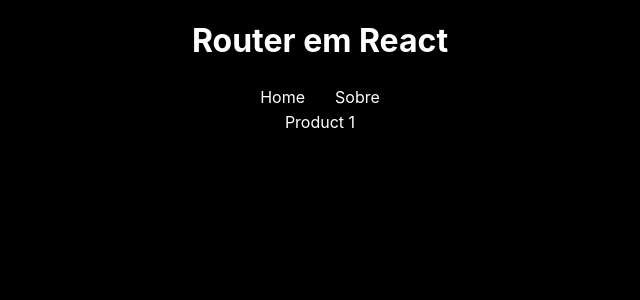
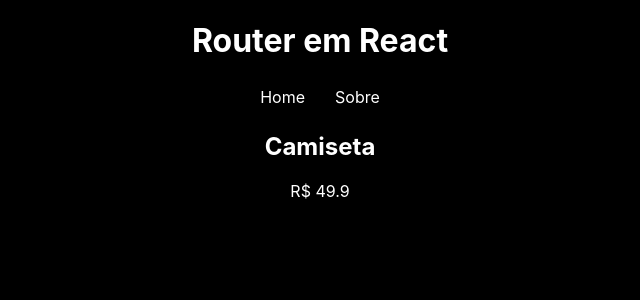
Before and after one commit to japajow/reactrouter, a React (Create React App) app: page /products/1 in a window 1280 px wide. Shown: the top 300 px of the page, without its empty margins (320-960 px from the left). Built offline with nearby package versions, Linux system fonts and the light colour scheme; data requests are answered from the project's data file.

Commit message:
Carregando dado individual

```diff
--- a/src/pages/Product/Product.js
+++ b/src/pages/Product/Product.js
@@ -1,11 +1,22 @@
-import React from 'react';
-import { useParams } from 'react-router-dom';
+import React from "react";
+import { useParams } from "react-router-dom";
+import { useFetch } from "../../hooks/useFetch";
 
 export const Product = () => {
+  const { id } = useParams();
 
-    const  {id} = useParams();
+  const url = "http://localhost:3000/products/" + id;
 
- return (
-<div>Product {id}</div>
- );
+  const { data: product, loading, error } = useFetch(url);
+
+  console.log(product);
+
+  return (
+    <>
+      {error && <p>Ocorreu um erro...</p>}
+      {loading && <p>Carregando...</p>}
+      <h2>{product && product.name}</h2>
+      <p>R$ {product && product.price}</p>
+    </>
+  );
 };
```
Also changed, not shown: 1 other file (tests, documents, lock files or other folders).
